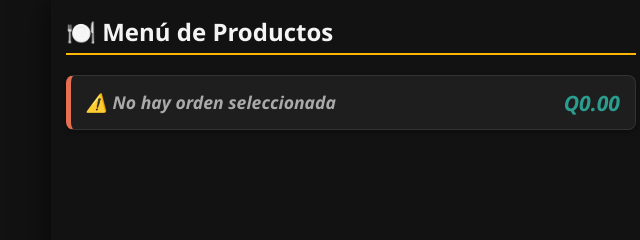
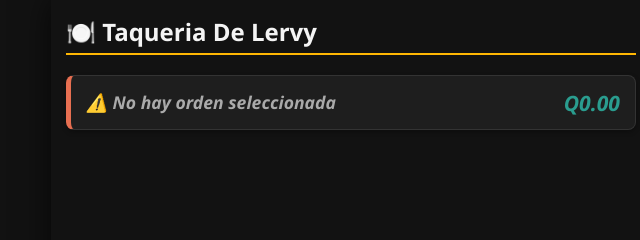
Before and after one commit to crodasroot/pos-restaurante, a plain HTML site: page index.html in a window 1280 px wide. Shown: the top 240 px of the page, 289-929 px from the left. Drawn offline with Linux system fonts and the light colour scheme.

Commit message:
Update index.html

```diff
--- a/index.html
+++ b/index.html
@@ -3,7 +3,7 @@
 <head>
     <meta charset="UTF-8">
     <meta name="viewport" content="width=device-width, initial-scale=1.0">
-    <title>POS Móvil - Q Quetzales (Offline Avanzado)</title>
+    <title>Taqueria de Lervy</title>
     <style>
         /* --- ESTILOS CSS PARA DISEÑO MÓVIL Y ESTÉTICA --- */
         :root {
@@ -240,7 +240,7 @@ display: flex; justify-content: space-around;
     <div id="content-area">
 
         <div id="menu-page" class="page active">
-            <h2>🍽️ Menú de Productos</h2>
+            <h2>🍽️ Taqueria De Lervy</h2>
 
             <div id="active-order-display" class="inactive">
                 <span id="order-name-display">Selecciona o crea una orden</span>
```
